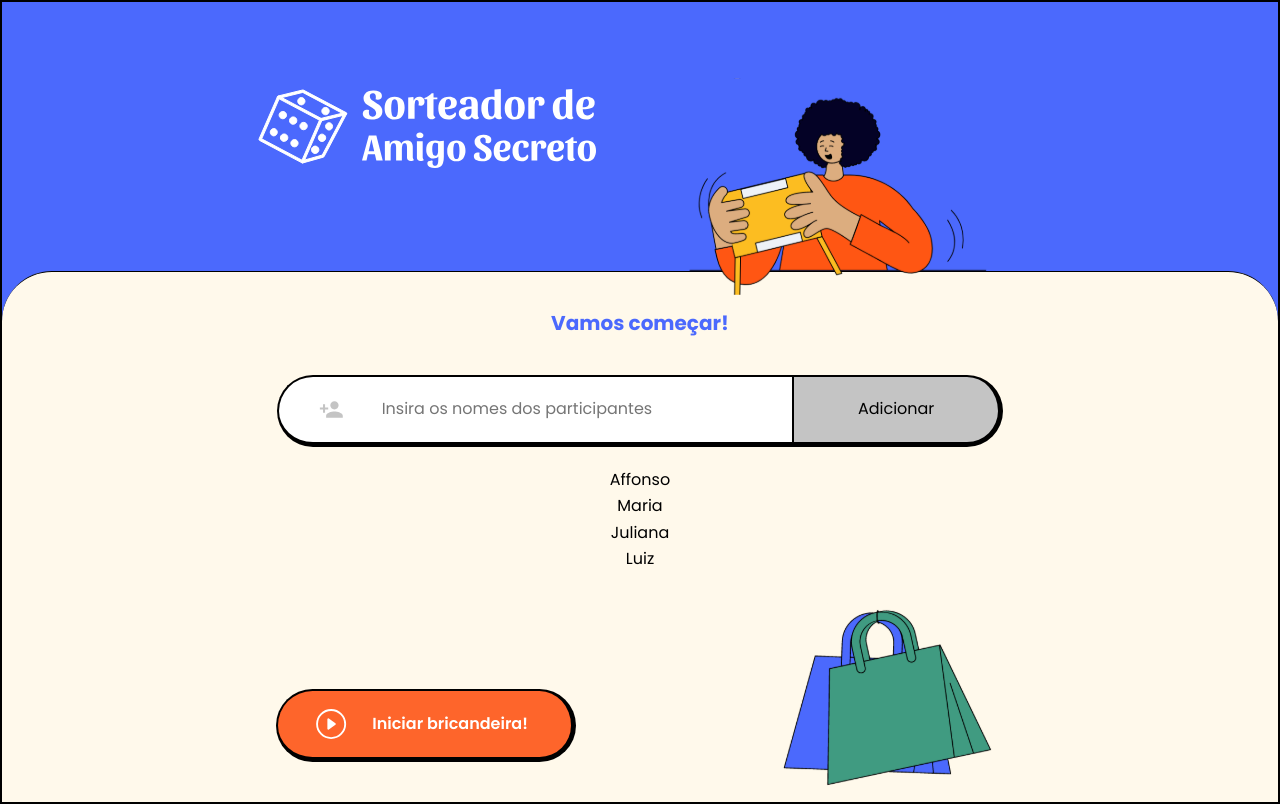
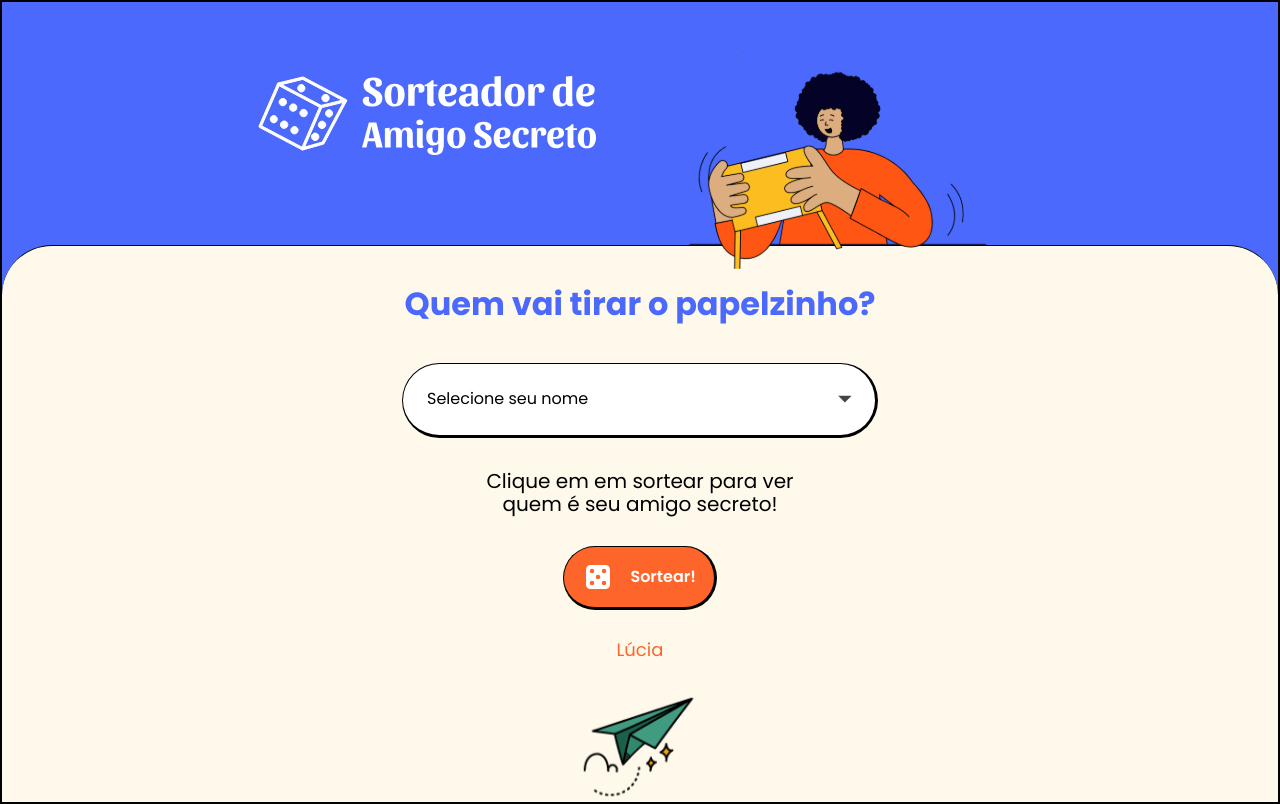
Before and after one commit to RuizHenrique01/sorteador-de-amigo-secreto, a React (Create React App) app: page / in a window 1280 px wide. Built offline with nearby package versions, Linux system fonts and the light colour scheme.

Commit message:
feat: adding Sorteio page

```diff
--- a/src/components/Formulario.tsx
+++ b/src/components/Formulario.tsx
@@ -1,6 +1,7 @@
 import style from './Formulario.module.css';
 import Participante from '../assets/Wavy Buddies Out of Stock.svg';
 import Participantes from './Participantes';
+import Sorteio from './Sorteio';
 
 const Formulario = () => {
     return (
@@ -12,7 +13,7 @@ const Formulario = () => {
             <div className={style.formulario_body}>
                 {/* <input placeholder="Insira os nomes dos participantes" />
                 <button disabled>Adicionar</button> */}
-                <Participantes/>
+                <Sorteio/>
             </div>
         </div>)
 }
--- a/src/components/Participantes/index.tsx
+++ b/src/components/Participantes/index.tsx
@@ -7,6 +7,14 @@ import { useState } from 'react';
 const Participantes = () => {
 
     const [nome, setNome] = useState<string>('');
+    const [listNome, setListNome] = useState<string[]>([]);
+
+    const handleAddNome = () => {
+        if(nome){
+            setListNome(list => [...list, nome]);
+            setNome('');
+        }
+    }
 
     return (<form className={style.participante_body}>
         <h2 className={style.participante_title}>Vamos começar!</h2>
@@ -15,13 +23,12 @@ const Participantes = () => {
                 <MdPersonAdd className={style.participante_input_image} style={ nome ? { color: "white" } : undefined} />
                 <input type='text' value={nome} placeholder='Insira os nomes dos participantes' name='participante' onChange={e => setNome(e.target.value)}/>
             </div>
-            <button type='button' className={style.participante_add}>Adicionar</button>
+            <button type='button' className={style.participante_add} onClick={handleAddNome}>Adicionar</button>
         </div>
         <ul className={style.participante_names}>
-            <li>Affonso</li>
-            <li>Maria</li>
-            <li>Juliana</li>
-            <li>Luiz</li>
+            {listNome.slice(listNome.length > 4 ? listNome.length - 4 : 0, listNome.length).reverse().map((l,i) => (
+                <li key={i}>{l}</li>
+            ))}
         </ul>
 
         <div className={style.participante_send_foot}>
--- /dev/null
+++ b/src/components/Sorteio/Sorteio.module.css
@@ -0,0 +1,127 @@
+.sorteio_body {
+    display: flex;
+    flex-direction: column;
+    align-items: center;
+    padding: 0px 8px 16px;
+}
+
+.sorteio_title {
+    color: var(--primary-color);
+    font-size: 1.25rem;
+}
+
+.sorteio_body select::-ms-expand {
+    display: none;
+}
+
+.sorteio_select {
+    width: 100%;
+    display: grid;
+    font-size: 1rem;
+    padding: 16px 24px;
+    margin-top: 40px;
+    border-top-right-radius: 38px;
+    border-bottom-right-radius: 38px;
+    border-top-left-radius: 38px;
+    border-bottom-left-radius: 38px;
+    border: 1px solid black;
+    border-width: 1px 3px 3px 1px;
+    outline: none;
+    background-color: #fff;
+    appearance: none;
+    -webkit-appearance: none;
+    -moz-appearance: none;
+    background-image: url('../../assets/arrow_drop_down.svg');
+    background-repeat: no-repeat;
+    background-position: 95% center;
+    margin-bottom: 32px;
+}
+
+.sorteio_info {
+    max-width: 328px;
+    font-size: 1.125rem;
+    text-align: center;
+    margin-bottom: 32px;
+}
+
+.sorteio_button_body {
+    display: flex;
+    width: 155px;
+    height: 60px;
+    justify-content: center;
+    align-items: center;
+    margin-bottom: 32px;
+}
+
+.sorteio_button_body:hover .sorteio_button_img_body {
+    background-color: var(--primary-color);
+}
+
+.sorteio_button_body:hover .sorteio_button {
+    background-color: var(--primary-color);
+}
+
+.sorteio_button_img_body {
+    display: flex;
+    align-items: center;
+    justify-content: flex-end;
+    height: 100%;
+    background-color: var(--secondary-color);
+    border-top-left-radius: 38px;
+    border-bottom-left-radius: 38px;
+    border: 1px solid black;
+    border-width: 1px 0px 3px 1px;
+    border-right: none;
+    flex: 1;
+}
+
+.sorteio_button_img {
+    width: 24px;
+    height: 24px;
+    color: white;
+    padding-right: 0.25rem;
+}
+
+.sorteio_button {
+    background-color: var(--secondary-color);
+    color: white;
+    font-weight: 600;
+    flex: 2;
+    border-top-right-radius: 38px;
+    border-bottom-right-radius: 38px;
+    border: 1px solid black;
+    border-width: 1px 3px 3px 0px;
+    border-left: none;
+    padding: 20.82px 0px;
+    position: relative;
+    left: -1px;
+}
+
+.sorteio_winner {
+    font-size: 1.125rem;
+    color: var(--secondary-color);
+    margin-bottom: 32px;
+}
+
+.sorteio_aviao_img {
+    width: 125px;
+    height: 114px;
+    margin-bottom: 32px;
+}
+
+@media screen and (min-width: 800px) {
+    .sorteio_title {
+        font-size: 2rem;
+    }
+
+    .sorteio_select {
+        width: 476px;
+        height: 75px;
+    }
+
+    .sorteio_info {
+        width: 100%;
+        font-size: 1.25rem;
+        padding: 0px;
+    }
+}
--- /dev/null
+++ b/src/components/Sorteio/index.tsx
@@ -0,0 +1,26 @@
+import style from './Sorteio.module.css';
+import { BsFillDice5Fill } from 'react-icons/bs';
+import Aviao from '../../assets/Avião-papel 1.svg';
+
+const Sorteio = () => {
+    return (<div className={style.sorteio_body}>
+        <h2 className={style.sorteio_title}>Quem vai tirar o papelzinho?</h2>
+        <select className={style.sorteio_select} >
+            <option value="Selecione seu nome" selected>Selecione seu nome</option>
+        </select>
+
+        <p className={style.sorteio_info}>Clique em em sortear para ver quem é seu amigo secreto!</p>
+
+        <div className={style.sorteio_button_body}>
+            <div className={style.sorteio_button_img_body}>
+                <BsFillDice5Fill className={style.sorteio_button_img}/>
+            </div>
+            <button className={style.sorteio_button}>Sortear!</button>
+        </div>
+
+        <p className={style.sorteio_winner}>Lúcia</p>
+        <img src={Aviao} alt='Avião' className={style.sorteio_aviao_img}/>
+    </div>);
+}
+
+export default Sorteio;
```
Also changed, not shown: src/assets/Avião-papel 1.svg (added), src/assets/arrow_drop_down.svg (added).
